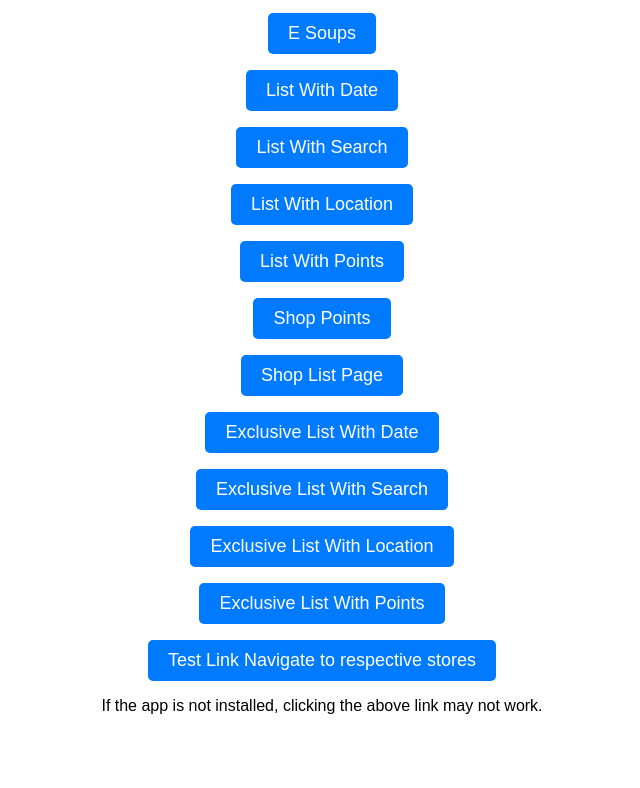
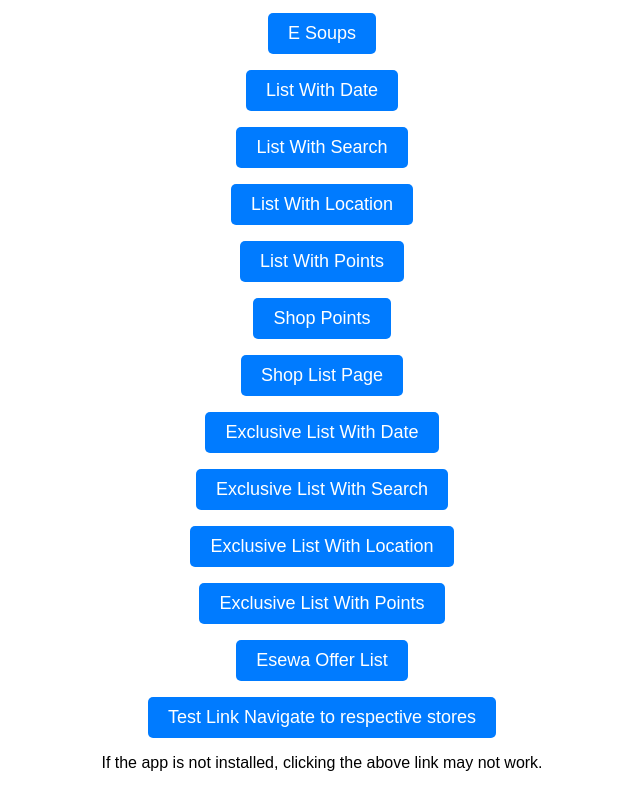
Before and after one commit to Dipesh905/deeplink_test, a plain HTML site: page index.html in a window 1280 px wide. Shown: the part 940-1728 px from the top of the page, without its empty margins (318-958 px from the left). Before the commit the page ends 1671 px from the top, so only its background shows below. Drawn offline with Linux system fonts and the light colour scheme.

Commit message:
Update index.html

```diff
--- a/index.html
+++ b/index.html
@@ -109,6 +109,12 @@
             <!-- Custom Scheme Deep Link -->
     <p><a href="fonepoints://customer.fonepoints.com?TYPE=exclusive-offers&pointsFrom=10&pointsTo=100">Exclusive List With Points</a></p>
 
+    <!-- Custom Scheme Deep Link -->
+    <p><a href="esewa://app.esewa.com?TYPE=offer-list&collectionId=01K6W3CDHJS9SYF9YQXS84H889">Esewa Offer List</a></p>
+
+
+
+
         <!-- Custom Scheme Deep Link -->
     <p><a href="https://onelink.to/ebgzx2">Test Link Navigate to respective stores</a></p>
 
```
